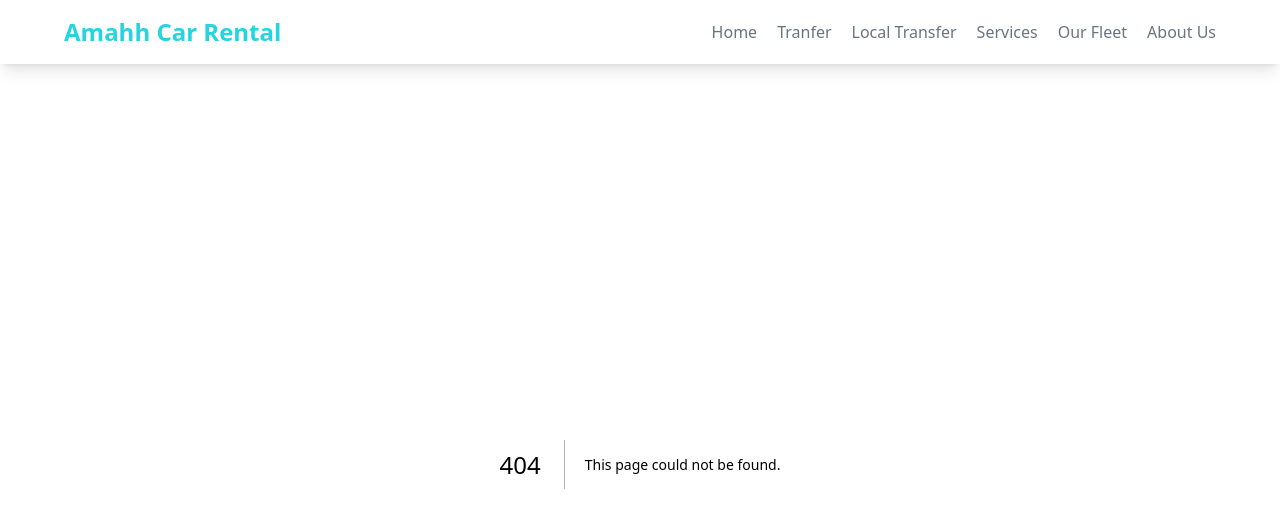
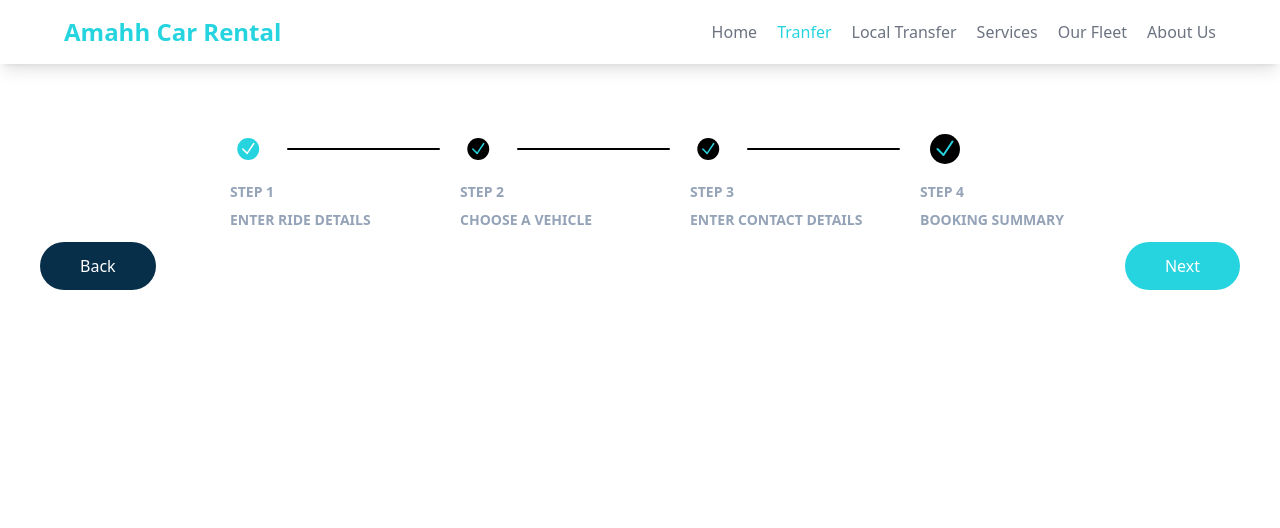
Before and after one commit to Tassawar-Abbas/car-rental-mgsys, a Next.js app: page /booking in a window 1280 px wide. Before the commit this address had no page. Shown: the top 528 px of the page. Built offline with nearby package versions, Linux system fonts and the light colour scheme.

Commit message:
booking main layout

```diff
--- /dev/null
+++ b/app/booking/page.js
@@ -0,0 +1,56 @@
+import { bookingSteps } from '@/constants/data'
+import Link from 'next/link'
+import React from 'react'
+
+const Booking = ({ searchParams }) => {
+    const current = parseInt(searchParams?.index) || 1
+
+    return (
+        <div className='pt-5'>
+            <div className='hidden lg:flex justify-center items-center mt-5 ml-20'>
+                <div className='grid grid-cols-4 gap-5 mt-5 items-center w-[75%]'>
+                    {bookingSteps.map((item, index) => (
+                        <div key={index}>
+                            <div className='flex items-center gap-5'>
+                                <svg width="50" height="50" viewBox="0 0 100 100">
+                                    <circle
+                                        cx="50"
+                                        cy="50"
+                                        r="30"
+                                        fill={current >= index + 1 ? '#26d4e0' : 'black'}
+                                    />
+                                    <path
+                                        d="M35 50 L47 62 L65 35"
+                                        fill="none"
+                                        stroke={current >= index + 1 ? 'white' : '#26d4e0'}
+                                        strokeWidth="4"
+                                        strokeLinecap="round"
+                                        strokeLinejoin="round"
+                                    />
+                                </svg>
+                                {index !== 3 && (
+                                    <div className={`w-full h-0.5 ${current > index + 1 ? "bg-third-color" : "bg-black"} rounded`}></div>
+                                )}
+
+                            </div>
+                            <p className='w-full font-roboto font-semibold text-sm uppercase my-2 text-slate-400'>
+                                Step {index + 1}
+                            </p>
+                            <p className='w-full font-roboto font-semibold text-sm uppercase text-slate-400'>
+                                {item.name}
+                            </p>
+                        </div>
+                    ))}
+                </div>
+            </div>
+            <div className={`${current == 4 ? "hidden" : "flex"} justify-between items-center mx-10 py-3`}>
+                <button className='bg-sky-950 text-white px-10 py-3 rounded-full'>Back</button>
+                <Link href={`/booking?index=${current+1}`} className='bg-third-color text-white px-10 py-3 rounded-full'>
+                Next
+                </Link>
+            </div>
+        </div>
+    )
+}
+
+export default Booking
--- a/constants/data.js
+++ b/constants/data.js
@@ -7,7 +7,7 @@ export const headerLinks=[
         exact:true
     },
     {
-        link:'/bookinng',
+        link:'/booking',
         text:'Tranfer',
         exact:true
     },
@@ -165,3 +165,18 @@ export const insightList=[
         subTitle:'Find the fortuner, a top decision for obliging 5-6 travelers easily with more than adequate baggage.',
     },
 ]
+
+export const bookingSteps=[
+    {
+        name:'Enter Ride Details'
+    },
+    {
+        name:'Choose a Vehicle'
+    },
+    {
+        name:'Enter Contact Details'
+    },
+    {
+        name:'Booking Summary'
+    },
+]
```
